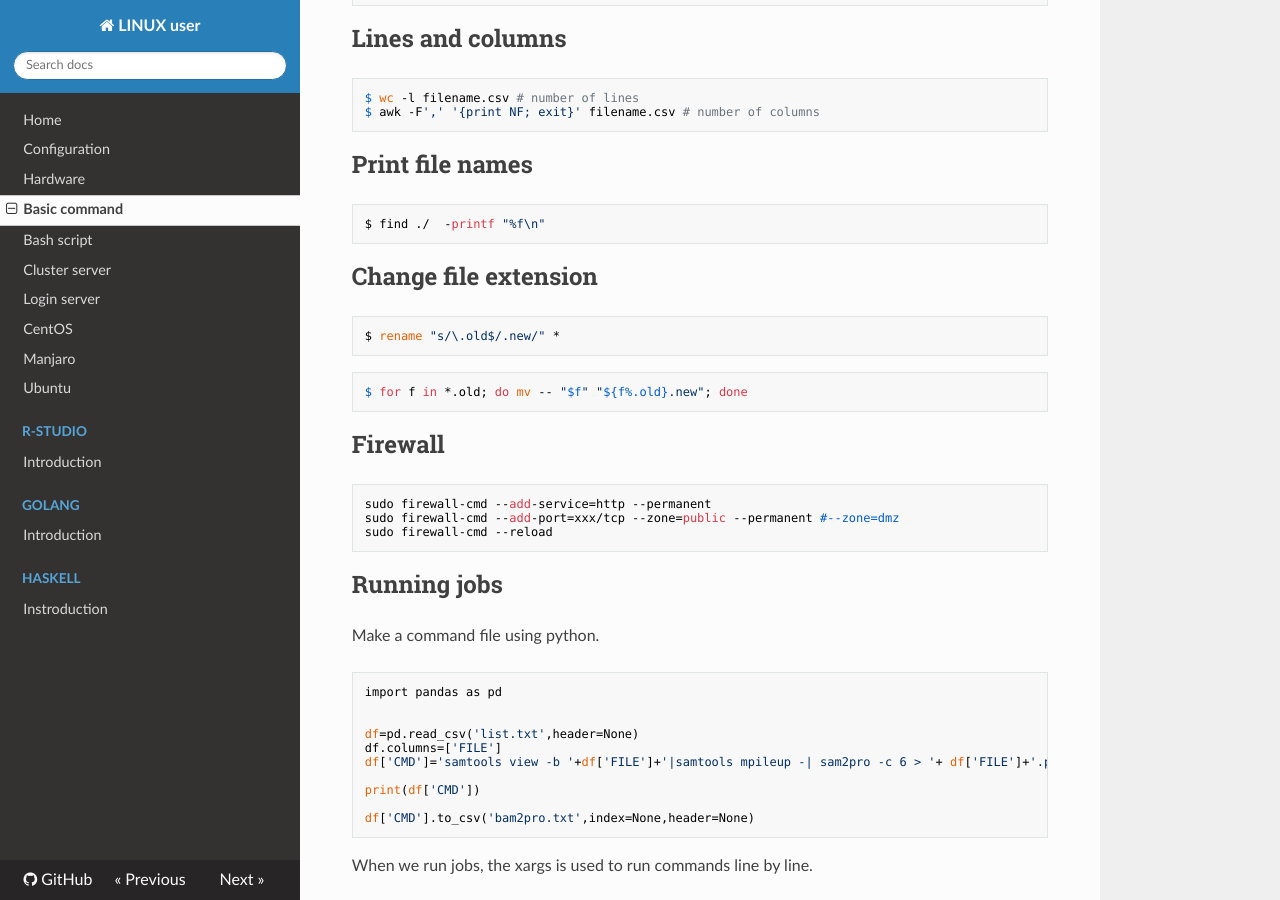
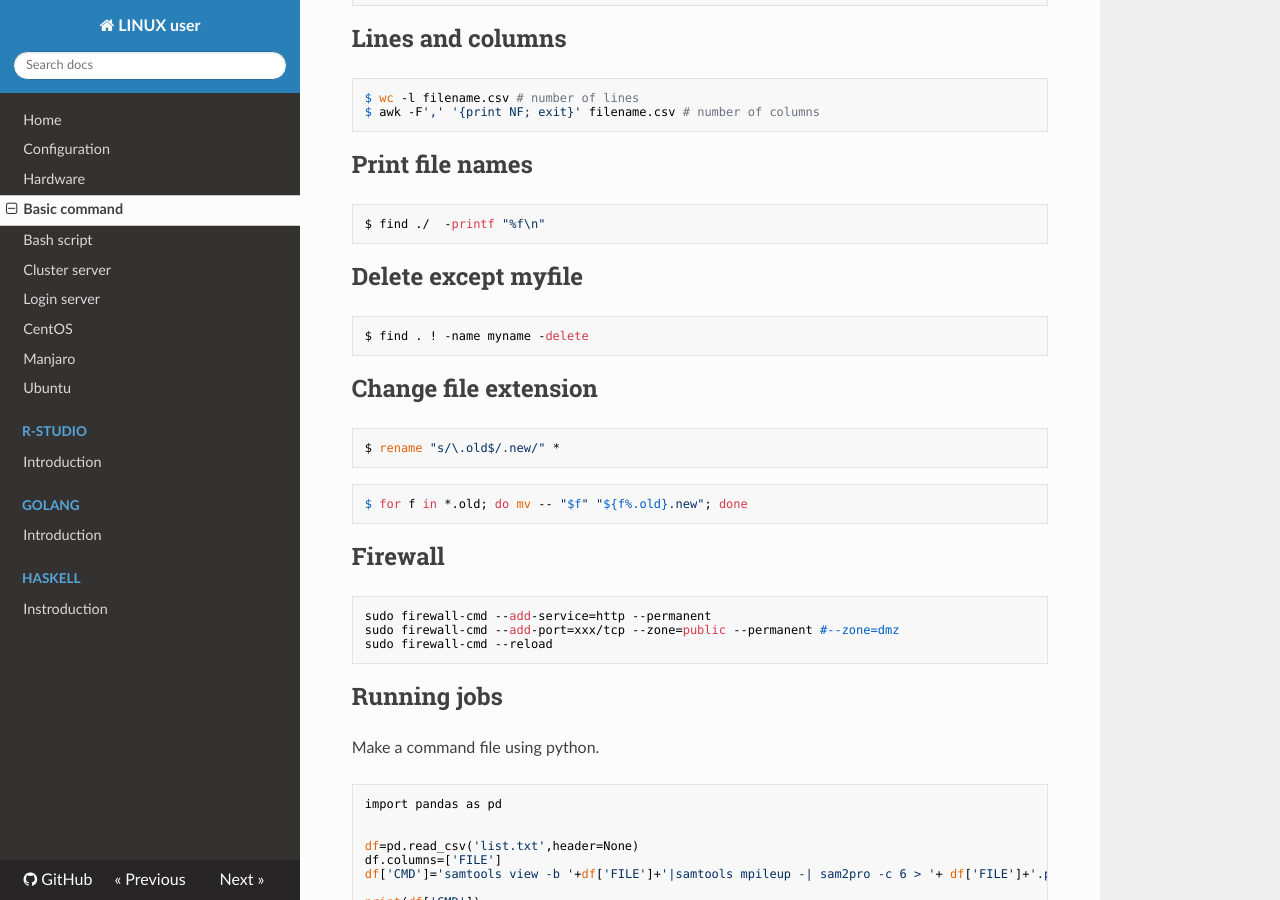
Before and after one commit to WonyoungCho/LINUX, an MkDocs documentation site: the page built from docs/basic_comm.md, in a window 1280 px wide and 900 px high, scrolled down 600 px. Built offline with MkDocs 1.6.1, drawn with Linux system fonts in a browser that asks for light colours; nearby versions of some CDN libraries; old or Windows-style settings are respelled for this version of MkDocs.

Commit message:
Update basic_comm.md

````diff
--- a/docs/basic_comm.md
+++ b/docs/basic_comm.md
@@ -27,6 +27,12 @@ $ awk -F',' '{print NF; exit}' filename.csv # number of columns
 ```
 $ find ./  -printf "%f\n"
 ```
+
+## Delete except myfile
+```
+$ find . ! -name myname -delete
+```
+
 
 ## Change file extension
 ```
````
